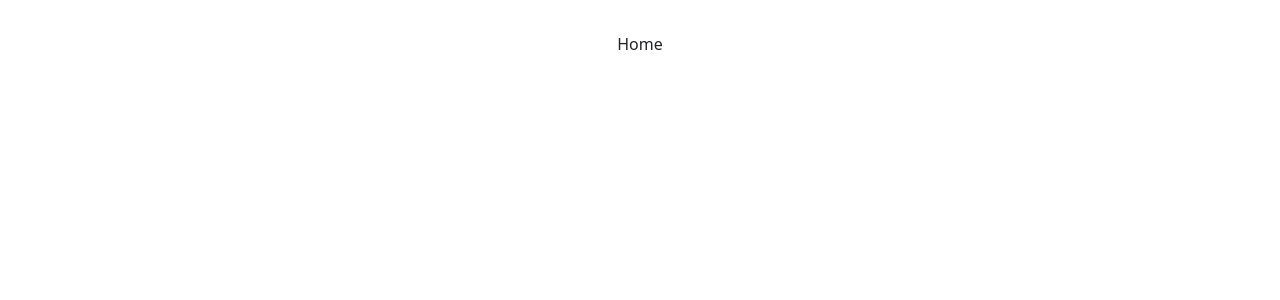
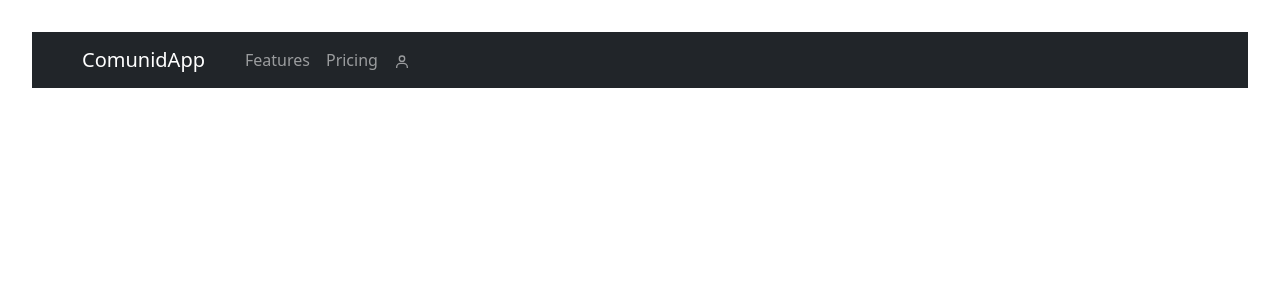
Before and after one commit to AbigailGV/Front-comunidapp, a React (Vite) app: page / in a window 1280 px wide. Shown: the top 300 px of the page. Built offline with nearby package versions, Linux system fonts and the light colour scheme.

Commit message:
Nav bar added and profile file

```diff
--- a/package.json
+++ b/package.json
@@ -12,7 +12,9 @@
     "bootstrap": "^5.2.3",
     "react": "^18.2.0",
     "react-bootstrap": "^2.6.0",
+    "react-bootstrap-icons": "^1.10.2",
     "react-dom": "^18.2.0",
+    "react-icons": "^4.6.0",
     "react-router-dom": "^6.4.3"
   },
   "devDependencies": {
--- a/src/App.jsx
+++ b/src/App.jsx
@@ -1,15 +1,16 @@
 /* eslint-disable  */
-import {Route, Routes} from "react-router-dom";
+import { Route, Routes } from "react-router-dom";
 // Bootstrap CSS
 import "bootstrap/dist/css/bootstrap.min.css";
 // Bootstrap Bundle JS
 import "bootstrap/dist/js/bootstrap.bundle.min";
 import "./App.css";
 
-import {Login} from "./Login";
-import {Home} from "./Home";
-import {YourExchanges} from "./YourExchanges";
-import {YourResources} from "./YourResources";
+import { Login } from "./Login";
+import { Home } from "./Home";
+import { YourExchanges } from "./YourExchanges";
+import { YourResources } from "./YourResources";
+import { Profile } from "./Profile";
 
 function App() {
   return (
@@ -19,6 +20,7 @@ function App() {
         <Route path="/" element={<Home />}></Route>
         <Route path="/your-exchanges" element={<YourExchanges />}></Route>
         <Route path="/your-resources" element={<YourResources />}></Route>
+        <Route path="/profile" element={<Profile />}></Route>
       </Routes>
     </div>
   );
--- a/src/Home.jsx
+++ b/src/Home.jsx
@@ -1,6 +1,26 @@
 /* eslint-disable  */
 import React from "react";
+import Container from "react-bootstrap/Container";
+import Nav from "react-bootstrap/Nav";
+import Navbar from "react-bootstrap/Navbar";
+import { BiUser } from "react-icons/bi";
 
 export const Home = () => {
-	return <div>Home</div>;
+  return (
+    <div>
+      <Navbar bg="dark" variant="dark">
+        <Container>
+          <Navbar.Brand href="/">ComunidApp</Navbar.Brand>
+          <Nav className="me-auto">
+            <Nav.Link href="#home"></Nav.Link>
+            <Nav.Link href="#features">Features</Nav.Link>
+            <Nav.Link href="/login">Pricing</Nav.Link>
+            <Nav.Link href="#home">
+              <BiUser />
+            </Nav.Link>
+          </Nav>
+        </Container>
+      </Navbar>
+    </div>
+  );
 };
--- /dev/null
+++ b/src/Profile.jsx
@@ -0,0 +1,6 @@
+//Aquí va la info del usuario
+import React from "react";
+
+export const Profile = () => {
+  return <div>Profile</div>;
+};
```
Also changed, not shown: 1 other file (tests, documents, lock files or other folders). Lines whose indentation alone changed are shown as unchanged.
